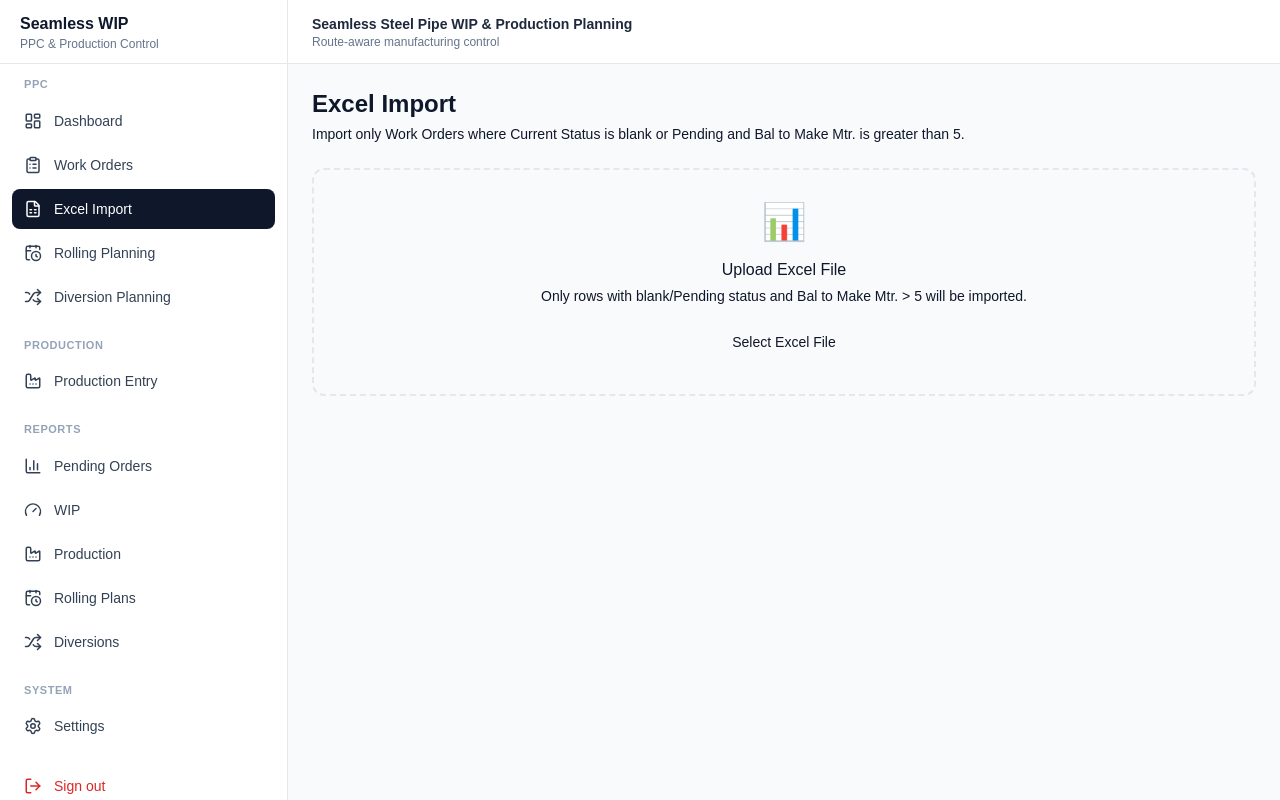
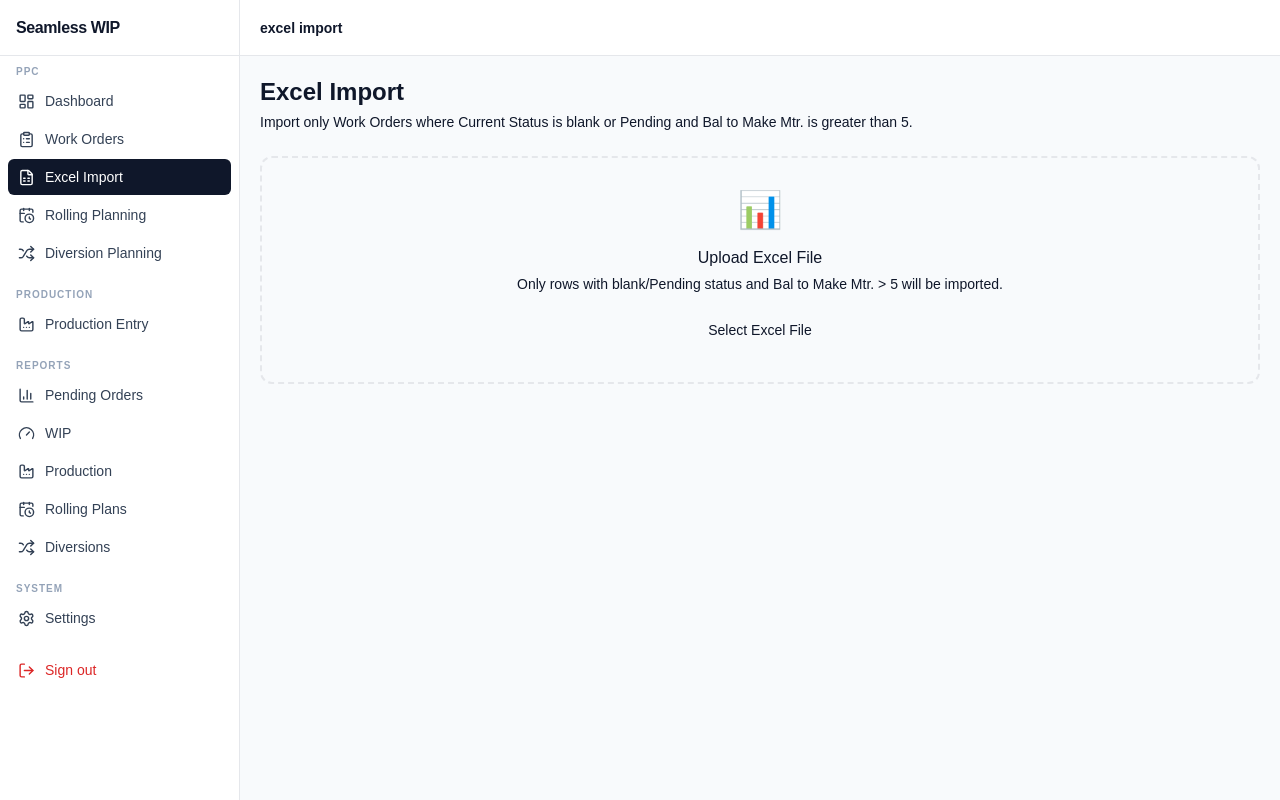
Before and after one commit to vishustp/WIP_Tracking, a Next.js app: page /excel-import in a window 1280 px wide. Built offline with nearby package versions, Linux system fonts and the light colour scheme.

Commit message:
Simplify project-wide application UI shell

```diff
--- a/components/AppShell.tsx
+++ b/components/AppShell.tsx
@@ -5,8 +5,7 @@ import { useState } from 'react';
 import { createClient } from '@/lib/supabase/client';
 import {
   BarChart3, ClipboardList, Factory, FileSpreadsheet, Gauge,
-  LayoutDashboard, LogOut, Menu, PackageCheck, Settings,
-  Shuffle, X, CalendarClock
+  LayoutDashboard, LogOut, Menu, Settings, Shuffle, X, CalendarClock
 } from 'lucide-react';
 
 const groups = [
@@ -22,9 +21,7 @@ const groups = [
   },
   {
     label: 'Production',
-    items: [
-      { href: '/production', label: 'Production Entry', icon: Factory },
-    ],
+    items: [{ href: '/production', label: 'Production Entry', icon: Factory }],
   },
   {
     label: 'Reports',
@@ -38,9 +35,7 @@ const groups = [
   },
   {
     label: 'System',
-    items: [
-      { href: '/settings', label: 'Settings', icon: Settings },
-    ],
+    items: [{ href: '/settings', label: 'Settings', icon: Settings }],
   },
 ];
 
@@ -58,40 +53,28 @@ export default function AppShell({ children }: { children: React.ReactNode }) {
   };
 
   return (
-    <div className="min-h-screen bg-slate-50">
-      <aside className={`fixed inset-y-0 left-0 z-40 w-72 border-r bg-white transition-transform lg:translate-x-0 ${open ? 'translate-x-0' : '-translate-x-full'}`}>
-        <div className="flex h-16 items-center justify-between border-b px-5">
-          <div>
-            <div className="font-bold text-slate-900">Seamless WIP</div>
-            <div className="text-xs text-slate-500">PPC & Production Control</div>
-          </div>
-          <button className="lg:hidden" onClick={() => setOpen(false)} aria-label="Close menu"><X size={20}/></button>
+    <div className="min-h-screen bg-slate-50 text-slate-900">
+      <aside className={`fixed inset-y-0 left-0 z-40 w-60 border-r bg-white transition-transform lg:translate-x-0 ${open ? 'translate-x-0' : '-translate-x-full'}`}>
+        <div className="flex h-14 items-center justify-between border-b px-4">
+          <div className="font-semibold tracking-tight">Seamless WIP</div>
+          <button className="lg:hidden rounded-md p-1.5 hover:bg-slate-100" onClick={() => setOpen(false)} aria-label="Close menu"><X size={18} /></button>
         </div>
 
-        <nav className="h-[calc(100vh-4rem)] overflow-y-auto p-3">
-          {groups.map(group => (
-            <div key={group.label} className="mb-5">
-              <div className="mb-2 px-3 text-[11px] font-semibold uppercase tracking-wider text-slate-400">
-                {group.label}
-              </div>
-              <div className="space-y-1">
-                {group.items.map(item => {
+        <nav className="h-[calc(100vh-3.5rem)] overflow-y-auto p-2">
+          {groups.map((group) => (
+            <div key={group.label} className="mb-4">
+              <div className="mb-1 px-2 text-[10px] font-semibold uppercase tracking-widest text-slate-400">{group.label}</div>
+              <div className="space-y-0.5">
+                {group.items.map((item) => {
                   const Icon = item.icon;
-                  const active =
-                    pathname === item.href ||
-                    (item.href !== '/dashboard' && pathname.startsWith(item.href + '/'));
-
+                  const active = pathname === item.href || (item.href !== '/dashboard' && pathname.startsWith(item.href + '/'));
                   return (
                     <button
                       key={item.href}
                       onClick={() => { router.push(item.href); setOpen(false); }}
-                      className={`flex w-full items-center gap-3 rounded-lg px-3 py-2.5 text-left text-sm transition ${
-                        active
-                          ? 'bg-slate-900 text-white'
-                          : 'text-slate-700 hover:bg-slate-100'
-                      }`}
+                      className={`flex w-full items-center gap-2.5 rounded-md px-2.5 py-2 text-left text-sm transition ${active ? 'bg-slate-900 text-white' : 'text-slate-700 hover:bg-slate-100'}`}
                     >
-                      <Icon size={18} />
+                      <Icon size={17} />
                       <span>{item.label}</span>
                     </button>
                   );
@@ -99,37 +82,19 @@ export default function AppShell({ children }: { children: React.ReactNode }) {
               </div>
             </div>
           ))}
-
-          <button
-            onClick={signOut}
-            className="mt-3 flex w-full items-center gap-3 rounded-lg px-3 py-2.5 text-sm text-red-600 hover:bg-red-50"
-          >
-            <LogOut size={18}/>
-            Sign out
+          <button onClick={signOut} className="mt-2 flex w-full items-center gap-2.5 rounded-md px-2.5 py-2 text-sm text-red-600 hover:bg-red-50">
+            <LogOut size={17} />
+            <span>Sign out</span>
           </button>
         </nav>
       </aside>
 
-      <div className="lg:pl-72">
-        <header className="sticky top-0 z-30 flex h-16 items-center border-b bg-white/95 px-4 backdrop-blur lg:px-6">
-          <button
-            className="mr-3 rounded-lg p-2 hover:bg-slate-100 lg:hidden"
-            onClick={() => setOpen(true)}
-            aria-label="Open menu"
-          >
-            <Menu size={22}/>
-          </button>
-          <div className="min-w-0">
-            <div className="truncate text-sm font-semibold text-slate-800">
-              Seamless Steel Pipe WIP & Production Planning
-            </div>
-            <div className="text-xs text-slate-500">
-              Route-aware manufacturing control
-            </div>
-          </div>
+      <div className="lg:pl-60">
+        <header className="sticky top-0 z-30 flex h-14 items-center border-b bg-white/95 px-4 backdrop-blur lg:px-5">
+          <button className="mr-2 rounded-md p-1.5 hover:bg-slate-100 lg:hidden" onClick={() => setOpen(true)} aria-label="Open menu"><Menu size={20} /></button>
+          <div className="text-sm font-semibold">{pathname === '/dashboard' ? 'Dashboard' : pathname.split('/').filter(Boolean).slice(-1)[0]?.replace(/-/g, ' ')}</div>
         </header>
-
-        <main className="p-4 lg:p-6">{children}</main>
+        <main className="mx-auto w-full max-w-[1800px] p-4 lg:p-5">{children}</main>
       </div>
     </div>
   );
```
